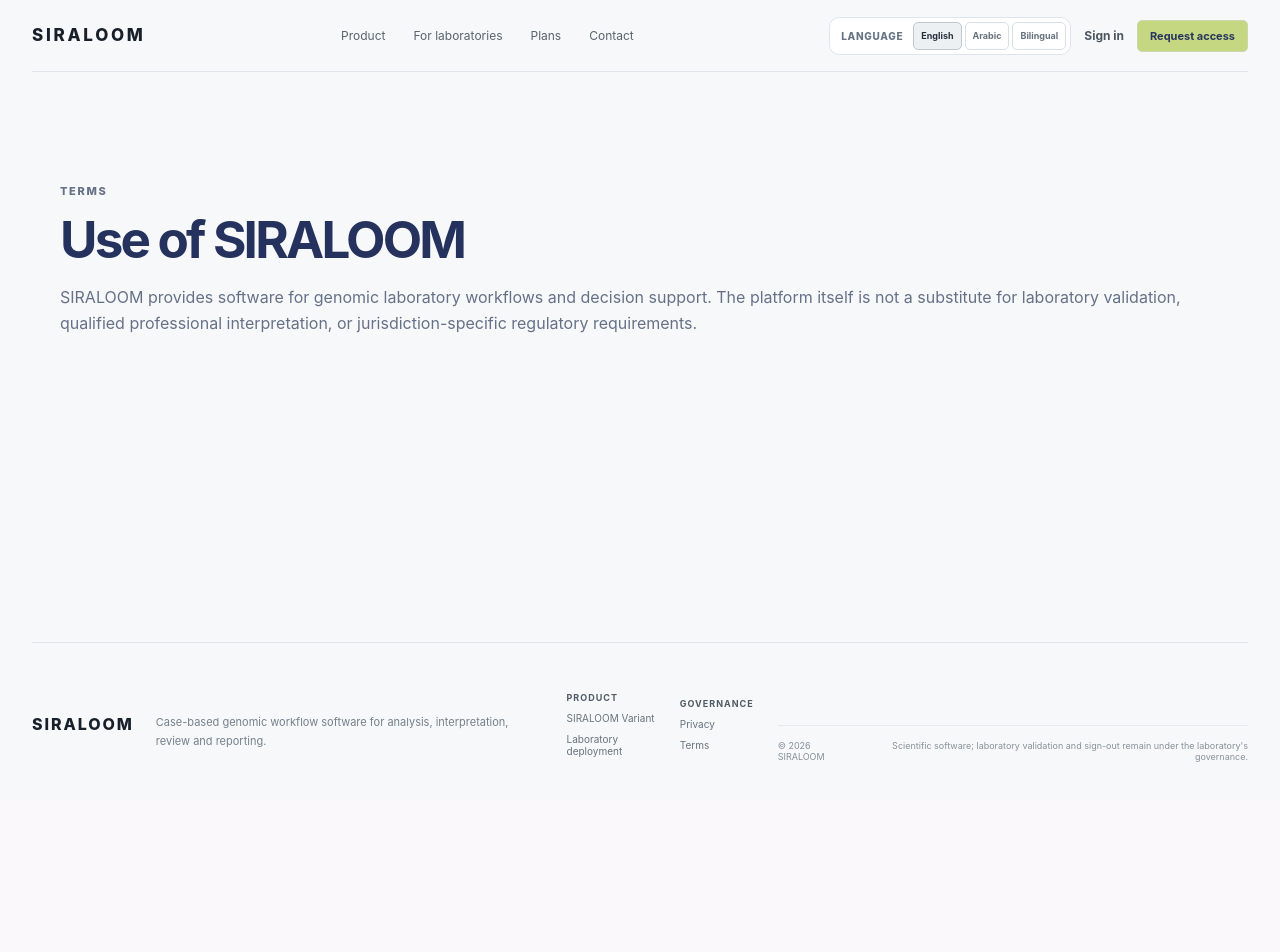
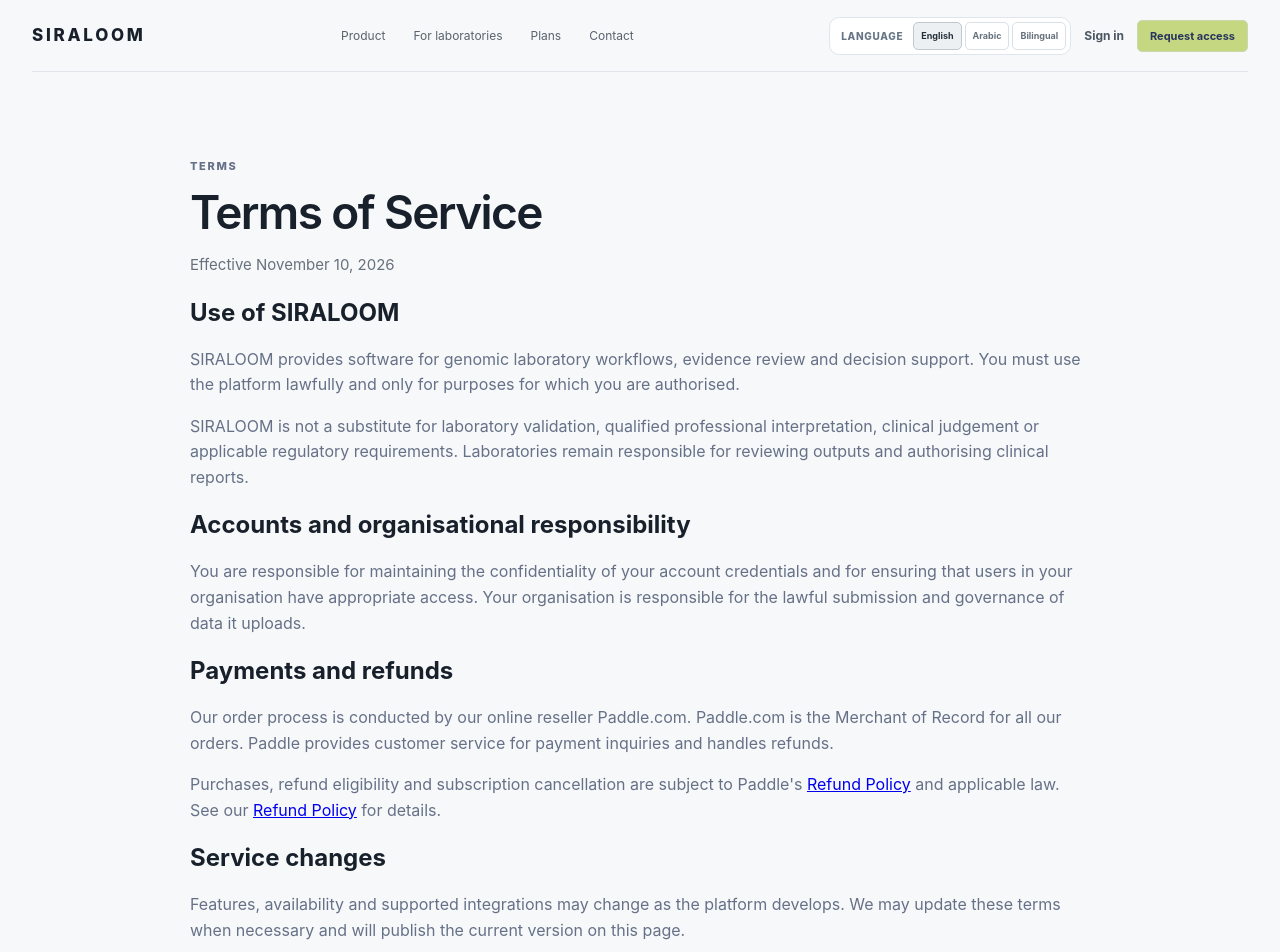
Before and after one commit to SayedaRehmat/SIRALOOM, a Next.js app in the folder frontend/: page /terms in a window 1280 px wide. Shown: the top 952 px of the page. Before the commit the page ends 800 px from the top, so only its background shows below. Built offline with nearby package versions, Linux system fonts and the light colour scheme; no server answers.

Commit message:
feat(legal): publish substantive terms and Paddle payment terms

```diff
--- a/frontend/app/(public)/terms/page.tsx
+++ b/frontend/app/(public)/terms/page.tsx
@@ -1 +1,40 @@
-"use client"; import { SiteShell } from "../../../components/site-shell"; import { useLanguage } from "../../../lib/i18n"; export default function Terms(){const{t}=useLanguage();return <SiteShell><main className="content-page legal"><p className="eyebrow">{t("public.terms.eyebrow")}</p><h1>{t("public.terms.title")}</h1><p>{t("public.terms.body")}</p></main></SiteShell>}
+"use client";
+
+import Link from "next/link";
+import { SiteShell } from "../../../components/site-shell";
+
+export default function Terms() {
+  return (
+    <SiteShell>
+      <main className="content-page public-content legal">
+        <p className="eyebrow">TERMS</p>
+        <h1>Terms of Service</h1>
+        <p className="lead">Effective November 10, 2026</p>
+
+        <section>
+          <h2>Use of SIRALOOM</h2>
+          <p>SIRALOOM provides software for genomic laboratory workflows, evidence review and decision support. You must use the platform lawfully and only for purposes for which you are authorised.</p>
+          <p>SIRALOOM is not a substitute for laboratory validation, qualified professional interpretation, clinical judgement or applicable regulatory requirements. Laboratories remain responsible for reviewing outputs and authorising clinical reports.</p>
+        </section>
+
+        <section>
+          <h2>Accounts and organisational responsibility</h2>
+          <p>You are responsible for maintaining the confidentiality of your account credentials and for ensuring that users in your organisation have appropriate access. Your organisation is responsible for the lawful submission and governance of data it uploads.</p>
+        </section>
+
+        <section>
+          <h2>Payments and refunds</h2>
+          <p>Our order process is conducted by our online reseller Paddle.com. Paddle.com is the Merchant of Record for all our orders. Paddle provides customer service for payment inquiries and handles refunds.</p>
+          <p>Purchases, refund eligibility and subscription cancellation are subject to Paddle's <a href="https://www.paddle.com/legal/refund-policy" target="_blank" rel="noreferrer">Refund Policy</a> and applicable law. See our <Link href="/refund-policy">Refund Policy</Link> for details.</p>
+        </section>
+
+        <section>
+          <h2>Service changes</h2>
+          <p>Features, availability and supported integrations may change as the platform develops. We may update these terms when necessary and will publish the current version on this page.</p>
+        </section>
+
+        <p className="quiet">For information about personal data and payment processing, see our <Link href="/privacy">Privacy Policy</Link>.</p>
+      </main>
+    </SiteShell>
+  );
+}
```
